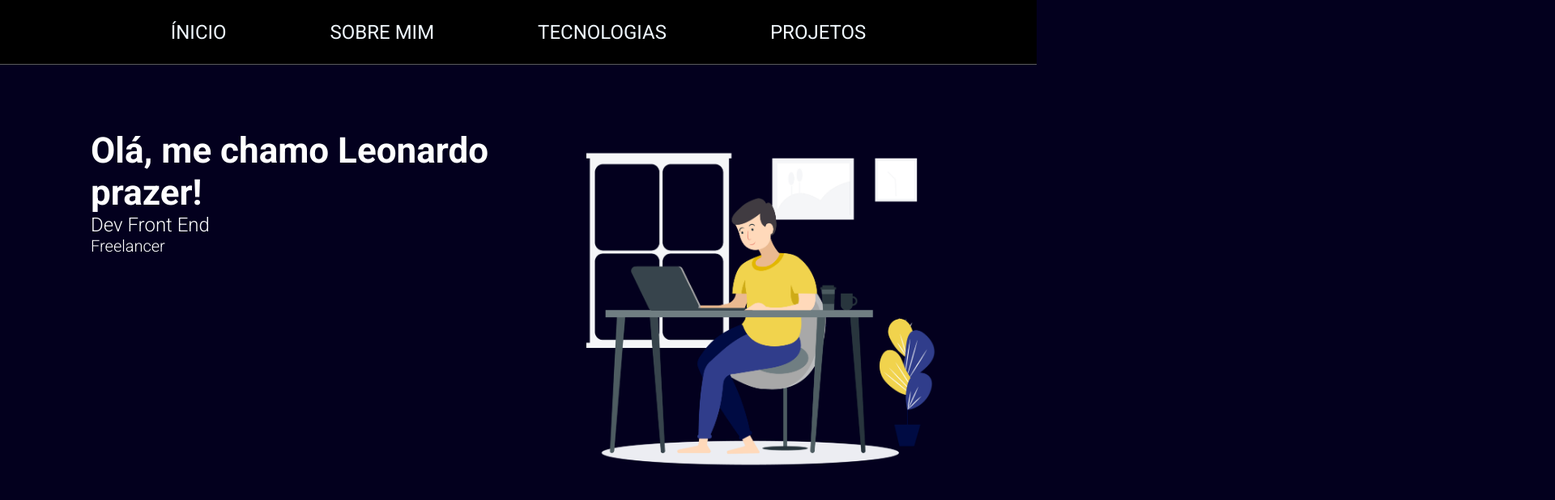
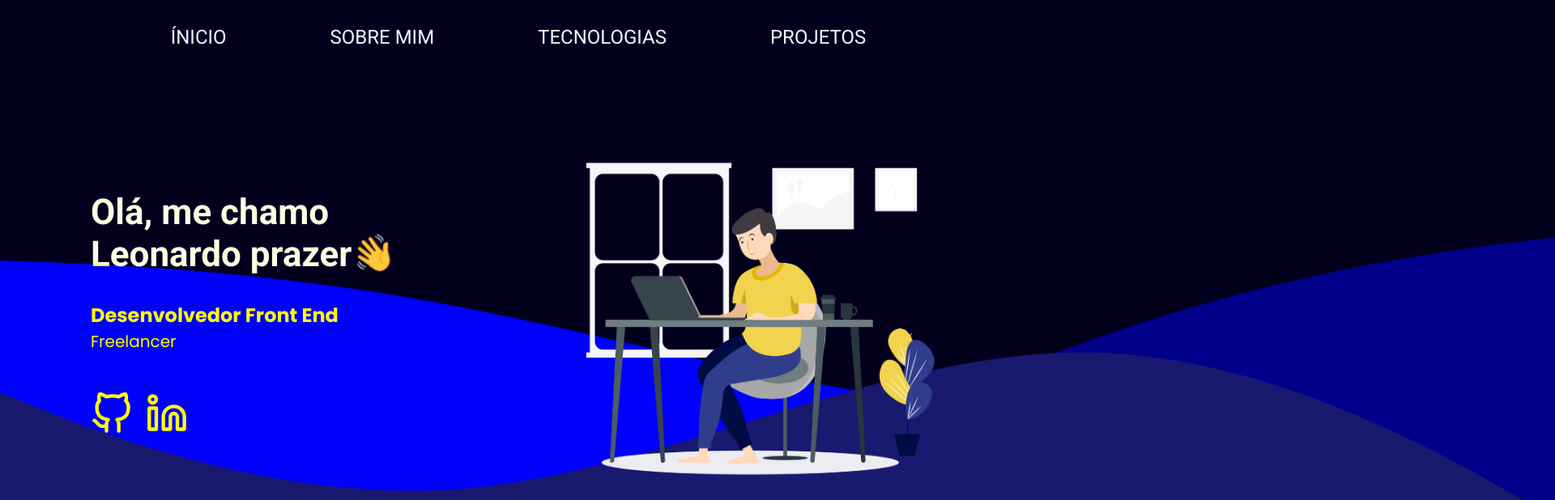
Before and after one commit to leonardorochedo/portfolio, a React (Vite) app: page / in a window 1280 px wide. Shown: the top 618 px of the page at 81% size, 1920 px wide, since content can reach past the window. Built offline with nearby package versions, Linux system fonts and the light colour scheme.

Commit message:
Rota Home finalizada

```diff
--- a/index.html
+++ b/index.html
@@ -8,6 +8,10 @@
     <link rel="preconnect" href="https://fonts.googleapis.com">
     <link rel="preconnect" href="https://fonts.gstatic.com" crossorigin>
     <link href="https://fonts.googleapis.com/css2?family=Roboto:wght@300;400;700&display=swap" rel="stylesheet">
+
+    <link rel="preconnect" href="https://fonts.googleapis.com">
+    <link rel="preconnect" href="https://fonts.gstatic.com" crossorigin>
+    <link href="https://fonts.googleapis.com/css2?family=Poppins:ital,wght@0,400;0,500;0,700;1,600&display=swap" rel="stylesheet">
     <!-- ICON -->
   </head>
   <body>
--- a/src/App.jsx
+++ b/src/App.jsx
@@ -1,5 +1,6 @@
 import { Home } from "./pages/Home/Home";
 import { Header } from './components/Header/Header';
+import { Waves } from "./components/Header/Waves/Waves";
 
 export function App() {
 
@@ -7,6 +8,7 @@ export function App() {
     <>
       <Header />
       <Home />
+      <Waves />
     </>
   )
 }
--- a/src/components/Header/Header.css
+++ b/src/components/Header/Header.css
@@ -1,17 +1,11 @@
 header {
     width: 100vw;
-    height: 10vh;
-    background: rgb(0, 0, 0);
+    height: 11.5vh;
 
     display: flex;
     position: relative;
     align-items: center;
     justify-content: center;
-
-    transition-timing-function: linear;
-    animation-name: slideBar;
-    animation-duration: 4s;
-    animation-iteration-count: infinite;
 }
 
 header ul {
@@ -38,24 +32,6 @@ header ul li a {
 }
 
 a:hover {
-    letter-spacing: 0.15rem;
     transition: 0.5s;
+    font-size: 16px;
 }
-
-@keyframes slideBar {
-    0% {
-        border-bottom: 1px solid white;
-    }
-    25% {
-        border-bottom: 1px solid rgb(0, 0, 0);
-    }
-    50% {
-        border-bottom: 1px solid rgb(116, 116, 116);
-    }
-    75% {
-        border-bottom: 1px solid rgb(0, 0, 0);
-    }
-    100% {
-        border-bottom: 1px solid white;
-    }
-}
--- /dev/null
+++ b/src/components/Header/Waves/Waves.css
@@ -0,0 +1,40 @@
+svg.waves {
+    position: absolute;
+    width: 150rem;
+
+    z-index: -1;
+
+    bottom: 0;
+    left: 0;
+    right: 0;
+}
+
+.wave-1 {
+    animation: moveWave1 3s ease-in-out infinite alternate;
+}
+
+.wave-2 {
+    animation: moveWave2 3s 1.2s ease-in-out infinite alternate;
+}
+
+.wave-3 {
+    animation: moveWave2 3s 0.7s ease-in-out infinite alternate;
+}
+
+@keyframes moveWave1 {
+    from {
+        transform: translateX(-200px);
+    }
+}
+
+@keyframes moveWave2 {
+    from {
+        transform: translateX(-220px);
+    }
+}
+
+@keyframes moveWave3 {
+    from {
+        transform: translateX(-160px);
+    }
+}
--- /dev/null
+++ b/src/components/Header/Waves/Waves.jsx
@@ -0,0 +1,34 @@
+import React from 'react';
+
+import './Waves.css';
+
+export function Waves() {
+    return (
+        <>
+            <svg className='waves' xmlns="http://www.w3.org/2000/svg" viewBox="0 0 1440 320">
+
+            <path
+            className='wave-1'
+            fill="#0000FF"
+            fill-opacity="1"
+            d="M0,32L80,32C160,32,320,32,480,58.7C640,85,800,139,960,144C1120,149,1280,107,1360,85.3L1440,64L1440,320L1360,320C1280,320,1120,320,960,320C800,320,640,320,480,320C320,320,160,320,80,320L0,320Z">
+            </path>
+
+            <path
+            className='wave-2'
+            fill="#00008B"
+            fill-opacity="1"
+            d="M0,224L80,234.7C160,245,320,267,480,234.7C640,203,800,117,960,69.3C1120,21,1280,11,1360,5.3L1440,0L1440,320L1360,320C1280,320,1120,320,960,320C800,320,640,320,480,320C320,320,160,320,80,320L0,320Z">
+            </path>
+
+            <path
+            className='wave-3'
+            fill="#191970"
+            fill-opacity="1"
+            d="M0,64L80,101.3C160,139,320,213,480,202.7C640,192,800,96,960,101.3C1120,107,1280,213,1360,266.7L1440,320L1440,320L1360,320C1280,320,1120,320,960,320C800,320,640,320,480,320C320,320,160,320,80,320L0,320Z">
+            </path>
+
+            </svg>
+        </>
+    );
+}
--- a/src/pages/Home/Home.css
+++ b/src/pages/Home/Home.css
@@ -1,5 +1,6 @@
 body {
     background-color: #03001e;
+    overflow-x: hidden;
 }
 
 .container {
@@ -8,28 +9,60 @@ body {
     margin: 5rem 7rem 0 7rem;
 }
 
+.text {
+    margin: 4rem 10rem 0 0;
+    mix-blend-mode: exclusion;
+}
+
 .text h1 {
     font-family: 'Roboto', Times, serif;
-    font-weight: 00;
+    font-weight: bold;
     font-size: 44px;
     color: white;
 }
 
 .text h2 {
-    font-family: 'Roboto', Times, serif;
-    font-weight: 300;
+    font-family: 'Poppins', Times, serif;
+    font-weight: 600;
     font-size: 24px;
+    color: white;
+
+    margin-top: 2rem;
+}
+
+.text p {
+    font-family: 'Poppins', Times, serif;
+    font-weight: 400;
+    font-size: 20px;
     color: white;
 }
 
-.text p {
-    font-family: 'Roboto', Times, serif;
-    font-weight: 300;
-    font-size: 20px;
-    color: white;
+.text h1 span {
+    position: fixed;
+    cursor: default;
+
+    animation: handleShake 3s 0.1s infinite ease-in-out alternate;
+}
+
+.text .icons svg {
+    text-decoration: none;
+
+    margin: 3rem 1rem 0 0;
 }
 
 .image img {
     width: 30rem;
     height: auto;
 }
+
+@keyframes handleShake {
+    0% {
+        transform: rotate(330deg);
+    }
+    50% {
+        transform: rotate(380deg);
+    }
+    100% {
+        transform: rotate(330deg);
+    }
+}
--- a/src/pages/Home/Home.jsx
+++ b/src/pages/Home/Home.jsx
@@ -6,13 +6,18 @@ export function Home() {
     return (
         <div className='container'>
             <div className="text">
-                <h1>Olá, me chamo Leonardo prazer!</h1>
-                <h2>Dev Front End</h2>
+                <h1>Olá, me chamo Leonardo prazer <span>👋</span></h1>
+                <h2>Desenvolvedor Front End</h2>
                 <p>Freelancer</p>
+                <div className="icons">
+                    <a href="https://github.com/leonardorochedo" target="_blank"><svg xmlns="http://www.w3.org/2000/svg" width="52" height="52" viewBox="0 0 24 24" fill="none" stroke="#ffff" stroke-width="2" stroke-linecap="round" stroke-linejoin="round" class="feather feather-github"><path d="M9 19c-5 1.5-5-2.5-7-3m14 6v-3.87a3.37 3.37 0 0 0-.94-2.61c3.14-.35 6.44-1.54 6.44-7A5.44 5.44 0 0 0 20 4.77 5.07 5.07 0 0 0 19.91 1S18.73.65 16 2.48a13.38 13.38 0 0 0-7 0C6.27.65 5.09 1 5.09 1A5.07 5.07 0 0 0 5 4.77a5.44 5.44 0 0 0-1.5 3.78c0 5.42 3.3 6.61 6.44 7A3.37 3.37 0 0 0 9 18.13V22"></path></svg></a>
+                    <a href="https://www.linkedin.com/in/leonardo-rochedo-28b6a41a2/" target="_blank"><svg xmlns="http://www.w3.org/2000/svg" width="52" height="52" viewBox="0 0 24 24" fill="none" stroke="#ffff" stroke-width="2" stroke-linecap="round" stroke-linejoin="round" class="feather feather-linkedin"><path d="M16 8a6 6 0 0 1 6 6v7h-4v-7a2 2 0 0 0-2-2 2 2 0 0 0-2 2v7h-4v-7a6 6 0 0 1 6-6z"></path><rect x="2" y="9" width="4" height="12"></rect><circle cx="4" cy="4" r="2"></circle></svg></a>
+                </div>
             </div>
             <div className="image">
                 <img src="src\assets\coding.png" alt="Homem sentado usando o computador" />
             </div>
+
         </div>
     );
 }
```
Also changed, not shown: src/assets/github.svg (added), src/assets/linkedin.svg (added), to_do.txt.
